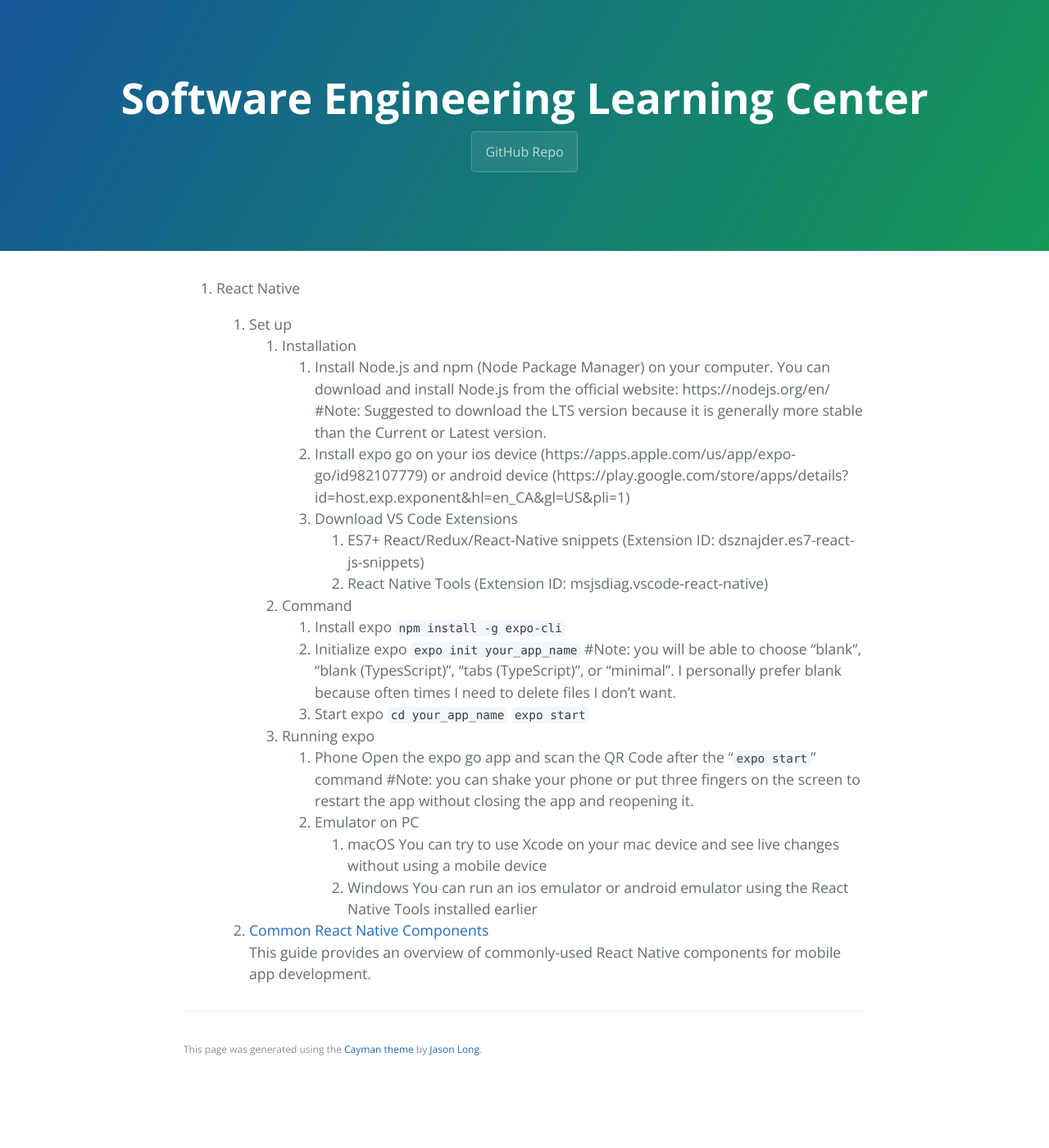
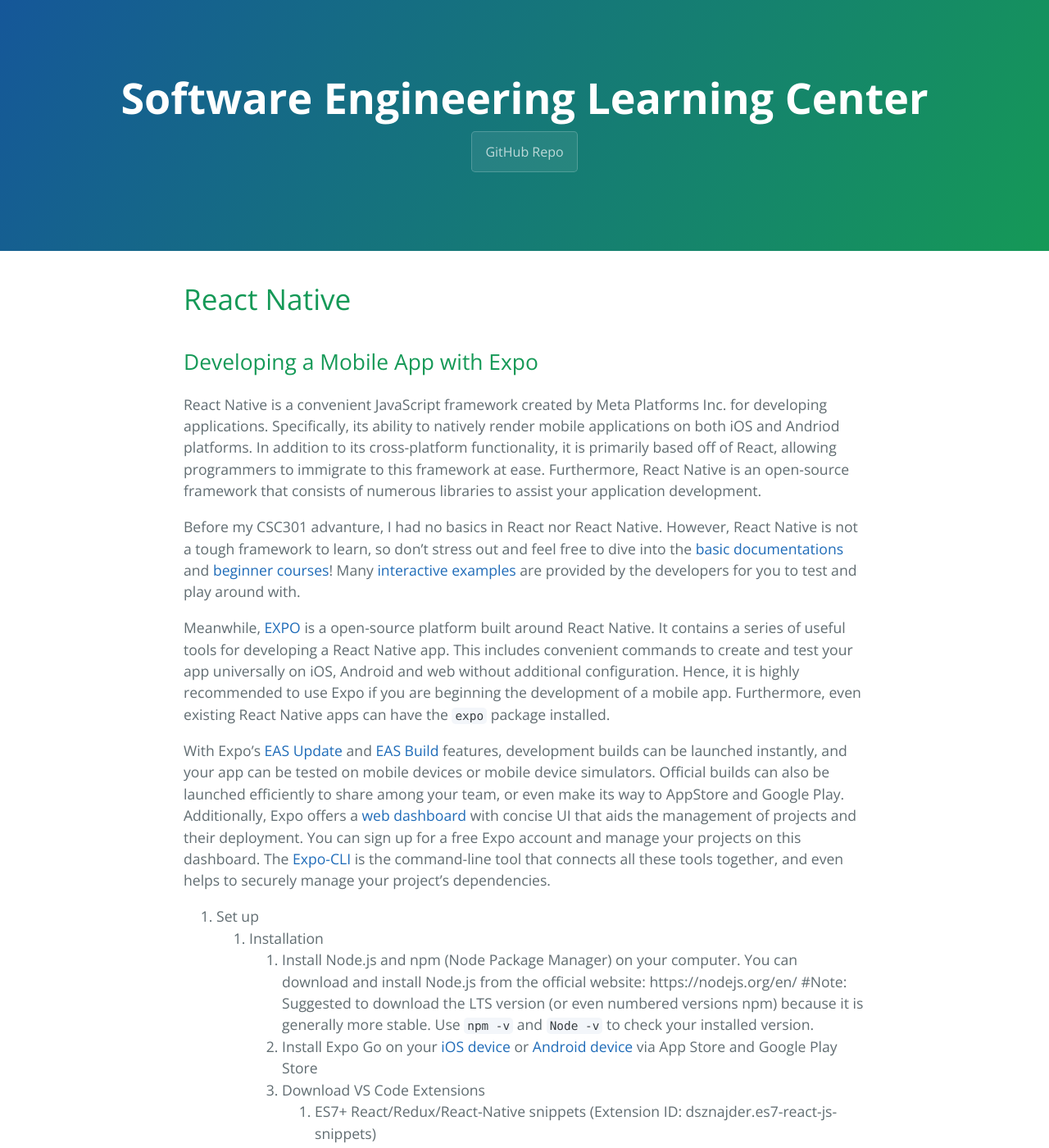
Before and after one commit to learning-software-engineering/learning-software-engineering.github.io, a Jekyll site: the page built from Topics/Tech_Stacks/ReactNative.md, in a window 1280 px wide and 1400 px high. Shown: the whole window at 82% size. Built offline with Jekyll 4.4.1, drawn with Linux system fonts in a browser that asks for light colours; our own code applies the rules of GitHub Pages for plain Markdown files; some of the changed text lies outside the part shown.

Commit message:
Modified ReactNative.md file to add intro

```diff
--- a/Topics/Tech_Stacks/ReactNative.md
+++ b/Topics/Tech_Stacks/ReactNative.md
@@ -1,30 +1,51 @@
-1. React Native
+# React Native
+## Developing a Mobile App with Expo
+
+React Native is a convenient JavaScript framework created by Meta Platforms Inc. for developing applications. Specifically, its ability to natively render mobile applications on both iOS and Andriod platforms. In addition to its cross-platform functionality, it is primarily based off of React, allowing programmers to immigrate to this framework at ease. Furthermore, React Native is an open-source framework that consists of numerous libraries to assist your application development. <br>
+
+Before my CSC301 advanture, I had no basics in React nor React Native. However, React Native is not a tough framework to learn, so don't stress out and feel free to dive into the [basic documentations](https://reactnative.dev/docs/tutorial) and [beginner courses](https://www.codecademy.com/learn/learn-react-native)! Many [interactive examples](https://reactnative.dev/docs/getting-started) are provided by the developers for you to test and play around with.
+
+Meanwhile, [EXPO](https://docs.expo.dev) is a open-source platform built around React Native. It contains a series of useful tools for developing a React Native app. This includes convenient commands to create and test your app universally on iOS, Android and web without additional configuration. Hence, it is highly recommended to use Expo if you are beginning the development of a mobile app. Furthermore, even existing React Native apps can have the `expo` package installed. <br>
+
+With Expo's [EAS Update](https://docs.expo.dev/eas-update/introduction/) and [EAS Build](https://docs.expo.dev/build/introduction/) features, development builds can be launched instantly, and your app can be tested on mobile devices or mobile device simulators. Official builds can also be launched efficiently to share among your team, or even make its way to AppStore and Google Play. Additionally, Expo offers a [web dashboard](https://expo.dev) with concise UI that aids the management of projects and their deployment. You can sign up for a free Expo account and manage your projects on this dashboard. The [Expo-CLI](https://docs.expo.dev/more/expo-cli/) is the command-line tool that connects all these tools together, and even helps to securely manage your project's dependencies.<br>
 
    1. Set up
       1. Installation
          1. Install Node.js and npm (Node Package Manager) on your computer. You can download and install Node.js from the official website: https://nodejs.org/en/
-            #Note: Suggested to download the LTS version because it is generally more stable than the Current or Latest version.
-         2. Install expo go on your ios device (https://apps.apple.com/us/app/expo-go/id982107779) or android device (https://play.google.com/store/apps/details?id=host.exp.exponent&hl=en_CA&gl=US&pli=1)
+            #Note: Suggested to download the LTS version (or even numbered versions npm) because it is generally more stable. Use `npm -v` and `Node -v` to check your installed version.
+         2. Install Expo Go on your [iOS device](https://apps.apple.com/us/app/expo-go/id982107779) or [Android device](https://play.google.com/store/apps/details?id=host.exp.exponent&hl=en_CA&gl=US&pli=1) via App Store and Google Play Store
          3. Download VS Code Extensions
             1. ES7+ React/Redux/React-Native snippets (Extension ID: dsznajder.es7-react-js-snippets)
             2. React Native Tools (Extension ID: msjsdiag.vscode-react-native)
       2. Command
-         1. Install expo
+         1. Install Expo CLI (command line tool)
             `npm install -g expo-cli`
          2. Initialize expo
-            `expo init your_app_name`
+            `expo init <your_app_name>`
             #Note: you will be able to choose "blank", "blank (TypesScript)", "tabs (TypeScript)", or "minimal". I personally prefer blank because often times I need to delete files I don't want.
          3. Start expo
-            `cd your_app_name`
-            `expo start`
+            `cd <your_app_name>`
+            `npx expo start`
+            A development build will be launched
+         4. Installing Dependencies
+         `npx expo install <library-name>` or `npx expo install` to install libraries to local repository specified in `package.json`
+            1. Useful dependencies:
+               1. `react-native-web` and `@expo/webpack-config` -- to run your development on a web browser
+               2. `jest` and `jest-expo` -- Useful react Native testing packages. Extra configurations need to be made in your project, for more details see [Expo Unit Testing Documentation](https://docs.expo.dev/develop/unit-testing/) and [guide](../Development_Process/React_Testing_Library.md)
+               3. [`react-navigation`](./React_Navigation.md) -- Handy library to manage navigation between different screens in your app
+               4. [`axios`](./Axios.md) -- A great library to make HTTP requests for connecting your front-end to a back-end server
       3. Running expo
          1. Phone
-            Open the expo go app and scan the QR Code after the "`expo start`" command
+            Scan the QR Code from running the "`npx expo start`" command. For iOS device, scan using your phone's default camera and it will automatically redirect you to the Expo Go App, and Android devices can scan the QR code using the Expo Go app.
             #Note: you can shake your phone or put three fingers on the screen to restart the app without closing the app and reopening it.
          2. Emulator on PC
             1. macOS
                You can try to use Xcode on your mac device and see live changes without using a mobile device
             2. Windows
                You can run an ios emulator or android emulator using the React Native Tools installed earlier
+         3. With the relative dependencies installed, press 'w' to open a web browser to view your development build
+         4. Press 'j' to open a debugger. Here is a [detailed guide](./swift.md) on how to debug your application
    2. [Common React Native Components](./React_Native_Component.md)
       This guide provides an overview of commonly-used React Native components for mobile app development.
+   3. Managing Dependencies
+      As your project grows, your list of dependencies will inevitably grow. To ensure a tidy workspace for you and everyone on the team, it is a good practise to keep a clean dependency list and locally installed libraries. In any React Native App, there is a `package.json` file that keeps a list of the required dependencies (and their version), and a `package-lock.json` file that ensures  installations by locking the exact versions of dependencies. These two files are crucial must be in-sync for the team, so make sure always have the correct version of it on everyone's branch, and remove redundant dependencies. Therefore, I suggest having a specific branch to manage the dependencies to make sure everyone on the team are using the same versions of each library, and to avoid conflicts. Meanwhile, the locally installed libraries are in the `node_modules` directory, and does ***not*** need to be committed unless for special needs. All team members updating their local repository should simply run `npx expo install` when their `package.json` is up-to-date. FYI, `node_modules` and `.expo` directories are automatically in `.gitignore` if you created the project using Expo.
```
